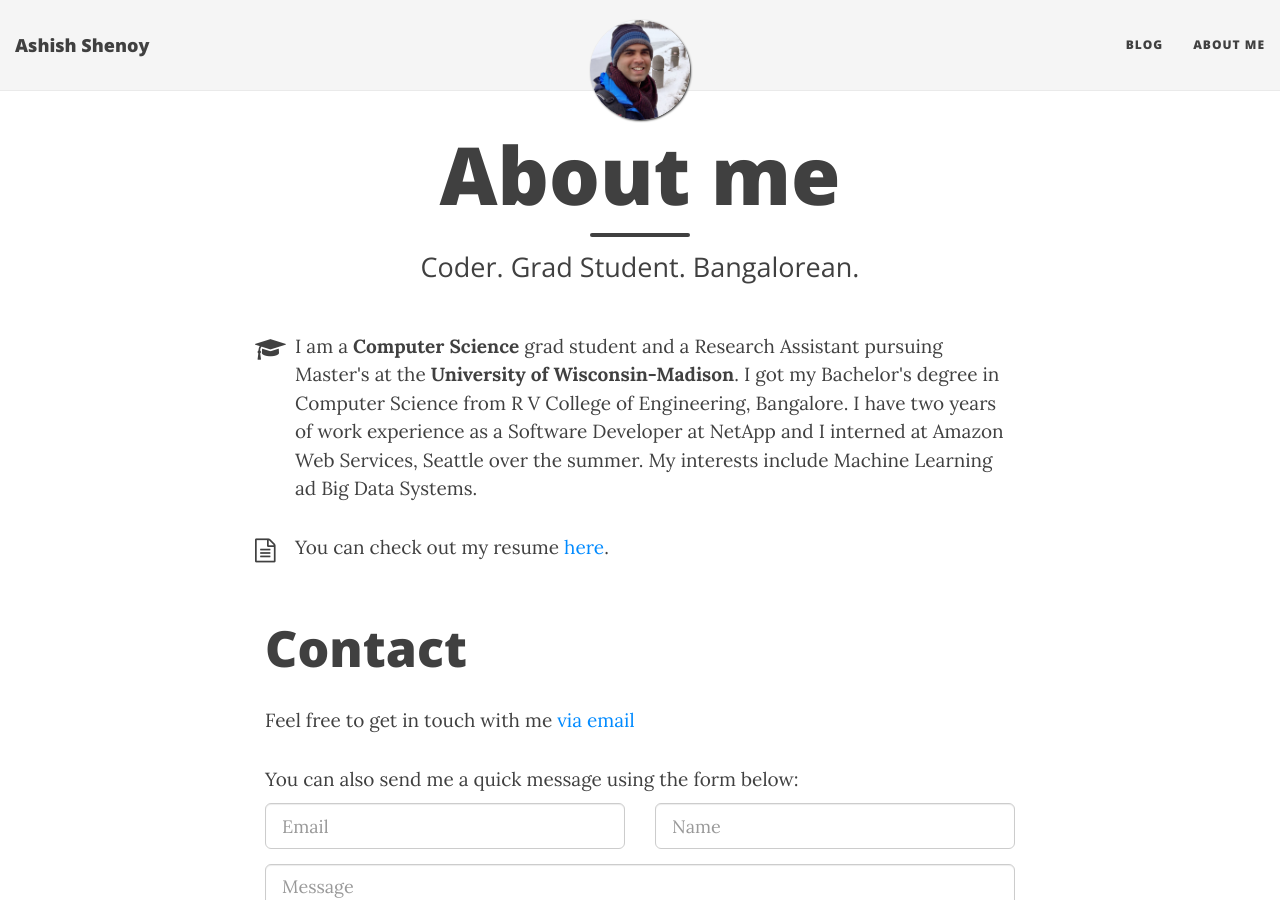
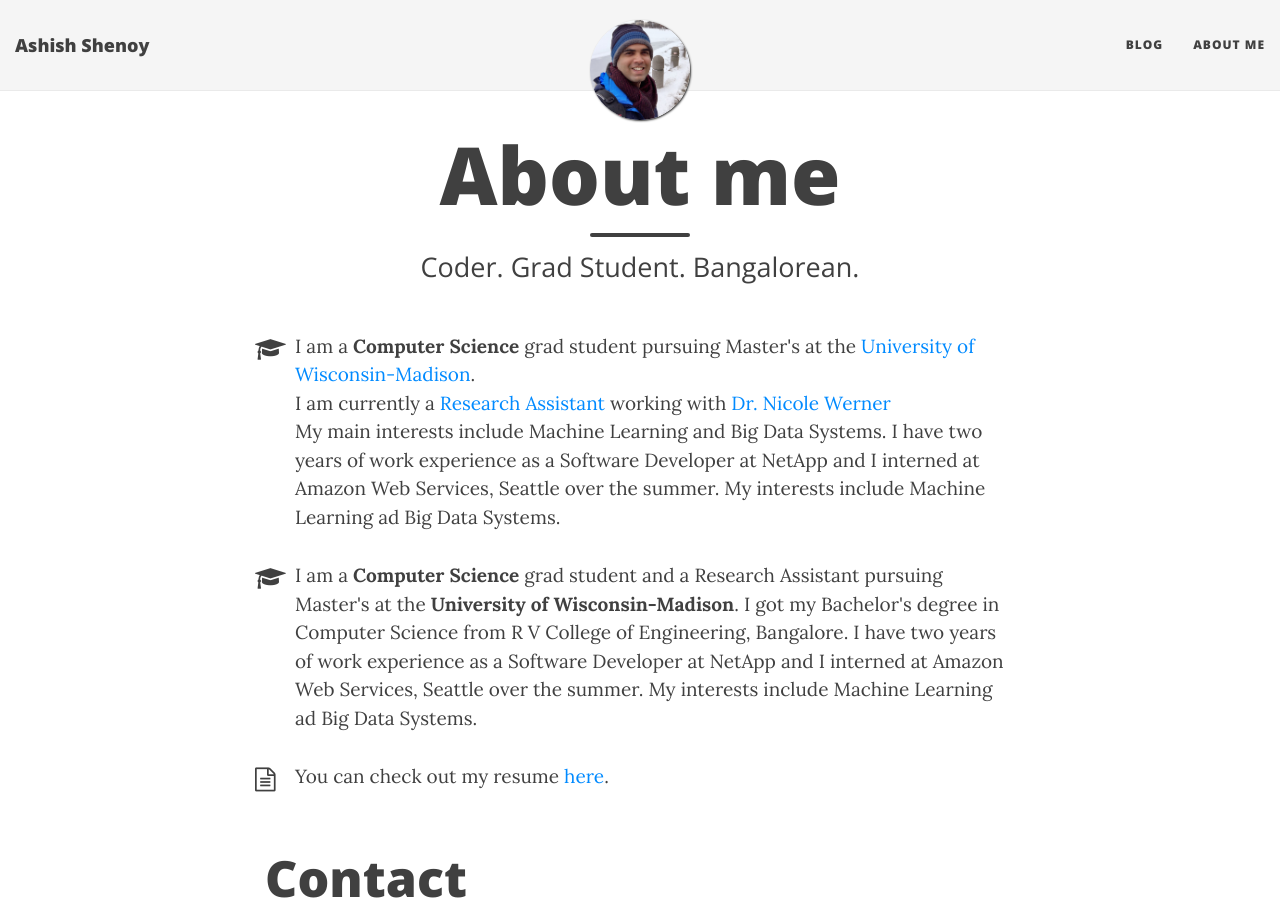
Before and after one commit to ashishvshenoy/ashishvshenoy.github.io, a Jekyll site: the page built from aboutme.html, in a window 1280 px wide and 900 px high. Built offline with Jekyll 4.4.1, drawn with Linux system fonts in a browser that asks for light colours; nearby versions of some CDN libraries.

Commit message:
changes to about me

```diff
--- a/aboutme.html
+++ b/aboutme.html
@@ -7,6 +7,14 @@ published: true
 ---
 
 <div id="aboutme-section">
+
+<p class="about-text">
+<span class="fa fa-graduation-cap about-icon"></span>
+I am a <strong>Computer Science</strong> grad student pursuing Master's at the <a href="https://www.cs.wisc.edu/">University of Wisconsin-Madison</a>.<br>
+I am currently a <a href="http://wernerlab.engr.wisc.edu/ashish_shenoy.html" target="_blank">Research Assistant</a> working with <a href="http://wernerlab.engr.wisc.edu/#profwerner" target="_blank">Dr. Nicole Werner</a><br>
+My main interests include Machine Learning and Big Data Systems.
+I have two years of work experience as a Software Developer at NetApp and I interned at Amazon Web Services, Seattle over the summer. My interests include Machine Learning ad Big Data Systems.
+</p>
 
 <p class="about-text">
 <span class="fa fa-graduation-cap about-icon"></span>
```
